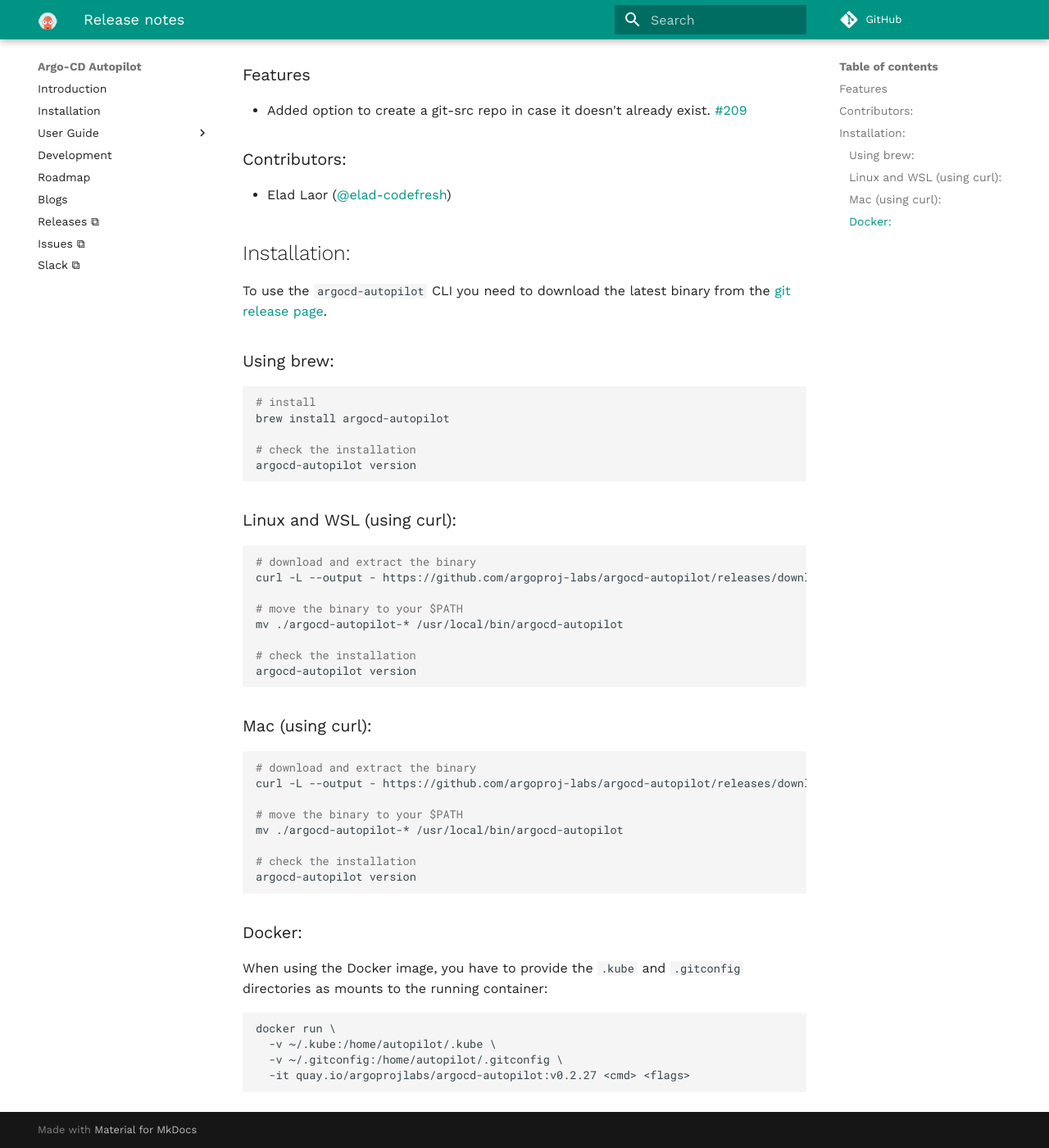
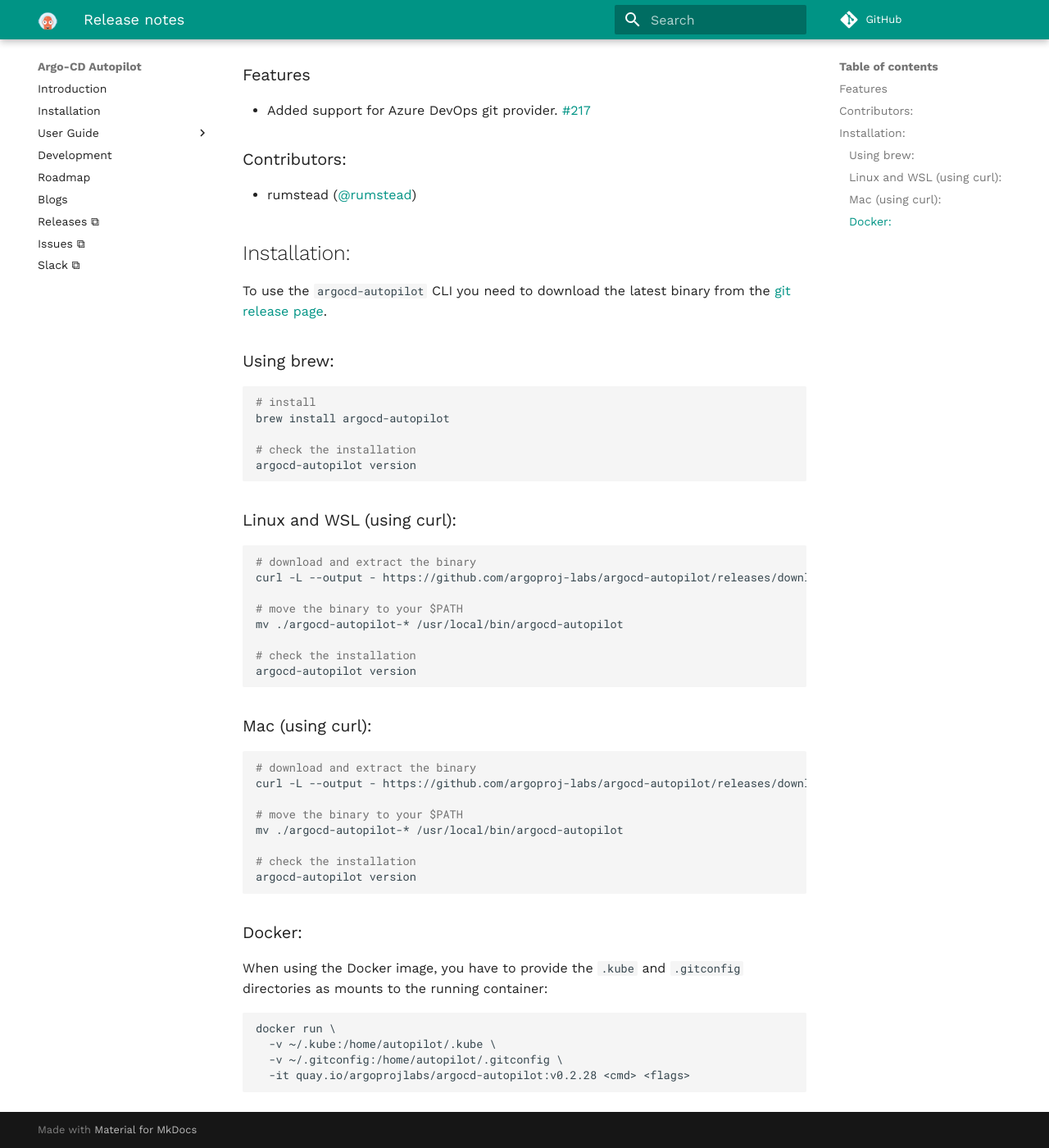
Before and after one commit to argoproj-labs/argocd-autopilot, an MkDocs documentation site: the page built from docs/releases/release_notes.md, in a window 1280 px wide and 1400 px high, scrolled down 153 px. Shown: the whole window at 82% size. Built offline with MkDocs 1.6.1 and Material for MkDocs 9.7.7, drawn with Linux system fonts in a browser that asks for light colours; comment, search, counter and statistics services are not loaded.

Commit message:
release v0.2.28 (#219)
* release v0.2.28

````diff
--- a/docs/releases/release_notes.md
+++ b/docs/releases/release_notes.md
@@ -1,8 +1,8 @@
 ### Features
-* Added option to create a git-src repo in case it doesn't already exist. [#209](https://github.com/argoproj-labs/argocd-autopilot/pull/212)
+* Added support for Azure DevOps git provider. [#217](https://github.com/argoproj-labs/argocd-autopilot/pull/217)
 
 ### Contributors:
-- Elad Laor ([@elad-codefresh](https://github.com/elad-codefresh))
+- rumstead ([@rumstead](https://github.com/rumstead))
 
 ## Installation:
 
@@ -20,7 +20,7 @@ argocd-autopilot version
 ### Linux and WSL (using curl):
 ```bash
 # download and extract the binary
-curl -L --output - https://github.com/argoproj-labs/argocd-autopilot/releases/download/v0.2.27/argocd-autopilot-linux-amd64.tar.gz | tar zx
+curl -L --output - https://github.com/argoproj-labs/argocd-autopilot/releases/download/v0.2.28/argocd-autopilot-linux-amd64.tar.gz | tar zx
 
 # move the binary to your $PATH
 mv ./argocd-autopilot-* /usr/local/bin/argocd-autopilot
@@ -32,7 +32,7 @@ argocd-autopilot version
 ### Mac (using curl):
 ```bash
 # download and extract the binary
-curl -L --output - https://github.com/argoproj-labs/argocd-autopilot/releases/download/v0.2.27/argocd-autopilot-darwin-amd64.tar.gz | tar zx
+curl -L --output - https://github.com/argoproj-labs/argocd-autopilot/releases/download/v0.2.28/argocd-autopilot-darwin-amd64.tar.gz | tar zx
 
 # move the binary to your $PATH
 mv ./argocd-autopilot-* /usr/local/bin/argocd-autopilot
@@ -47,5 +47,5 @@ When using the Docker image, you have to provide the `.kube` and `.gitconfig` di
 docker run \
   -v ~/.kube:/home/autopilot/.kube \
   -v ~/.gitconfig:/home/autopilot/.gitconfig \
-  -it quay.io/argoprojlabs/argocd-autopilot:v0.2.27 <cmd> <flags>
+  -it quay.io/argoprojlabs/argocd-autopilot:v0.2.28 <cmd> <flags>
 ```
````
Also changed, not shown: CHANGELOG.md (+5 -0 lines), 1 other file.
